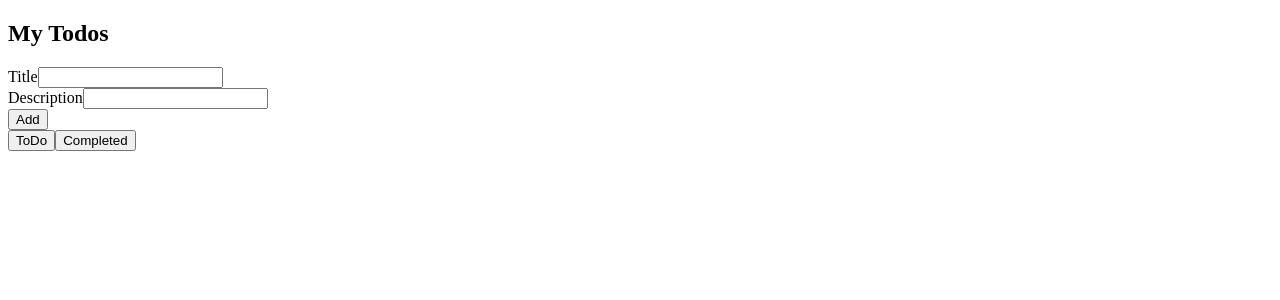
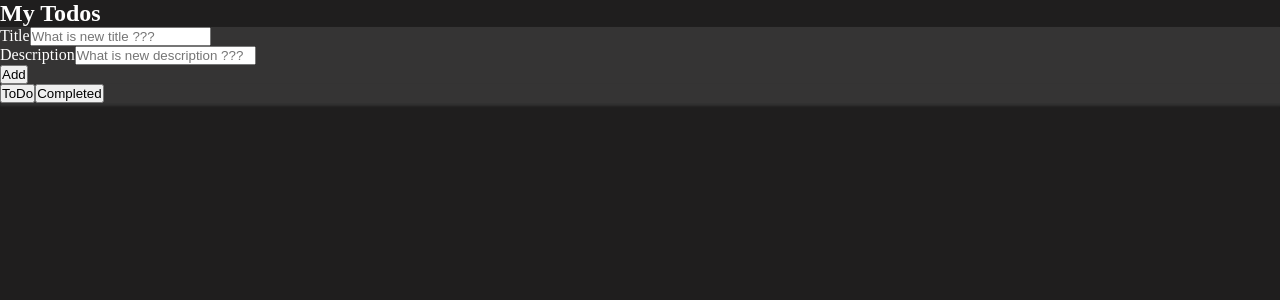
Before and after one commit to chinthaka20010226/AddTodoTaskList_InReact_, a React (Create React App) app: page / in a window 1280 px wide. Shown: the top 300 px of the page. Built offline with nearby package versions, Linux system fonts and the light colour scheme; the HTML template or start-up script is replaced by a standard one.

Commit message:
Starting the Style... -> box-shadow: 1px 1px 1px 1px black;  ????

```diff
--- a/src/App.css
+++ b/src/App.css
@@ -1,38 +1,25 @@
-.App {
-  text-align: center;
+/* --- Variable --- */
+:root {
+  --c-bodyBackgroundColor: #1f1e1e;
+  --c-containerBackgroundColor: #353434;
+  --c-frontColor: #fff;
 }
 
-.App-logo {
-  height: 40vmin;
-  pointer-events: none;
+/* --- Global --- */
+* {
+  margin: 0;
+  padding: 0;
+  text-decoration: none;
 }
 
-@media (prefers-reduced-motion: no-preference) {
-  .App-logo {
-    animation: App-logo-spin infinite 20s linear;
-  }
+/* --- Body --- */
+body {
+  background: var(--c-bodyBackgroundColor);
+  color: var(--c-frontColor);
 }
 
-.App-header {
-  background-color: #282c34;
-  min-height: 100vh;
-  display: flex;
-  flex-direction: column;
-  align-items: center;
-  justify-content: center;
-  font-size: calc(10px + 2vmin);
-  color: white;
+.todo-container {
+  background: var(--c-containerBackgroundColor);
+  color: var(--c-frontColor);
+  box-shadow: 1px 2px 2px 1px rgb(49, 49, 49);
 }
-
-.App-link {
-  color: #61dafb;
-}
-
-@keyframes App-logo-spin {
-  from {
-    transform: rotate(0deg);
-  }
-  to {
-    transform: rotate(360deg);
-  }
-}
--- a/src/App.js
+++ b/src/App.js
@@ -1,32 +1,32 @@
 // import logo from './logo.svg';
-// import './App.css';
+import './App.css';
 
 function App() {
   return (
     <section className="h-100 w-100">
-      <div className="todo-container container h-100 w-100 py-3">
+      <div className="container h-100 w-100 py-3">
         <div className="row">
           <div className="col d-flex flex-column h-100 w-100">
             <h1 className="title d-flex justify-content-center py-3">My Todos</h1>
             <div className="row mb-3">
-              <div className="col card">
+              <div className="todo-container col card">
                 <div className="card-body d-flex flex-row justify-content-between align-items-center">
-                  <div className="item">
+                  <div className="col-4 item d-flex flex-column">
                     <label for="title">Title</label>
-                      <input type="text" id="title"></input>
-                    </div>
-                    <div className="item">
-                      <label for="description">Description</label>
-                      <input type="text" id="description"></input>
-                    </div>
-                    <div className="item">
-                      <button type="button" className="add-btn">Add</button>
-                    </div>
+                    <input type="text" id="title" placeholder="What is new title ???"></input>
+                  </div>
+                  <div className="col-4 item d-flex flex-column">
+                    <label for="description">Description</label>
+                    <input type="text" id="description" placeholder="What is new description ???"></input>
+                  </div>
+                  <div className="col-2 item pt-3">
+                    <button type="button" className="add-btn p-1 px-3">Add</button>
+                  </div>
                 </div>
               </div>
             </div>
             <div className="row">
-              <div className="col card">
+              <div className="todo-container col card">
                 <div className="card-body d-flex flex-row">
                   <div className="bottom-btn d-flex ">
                     <button type="button">ToDo</button>
```
